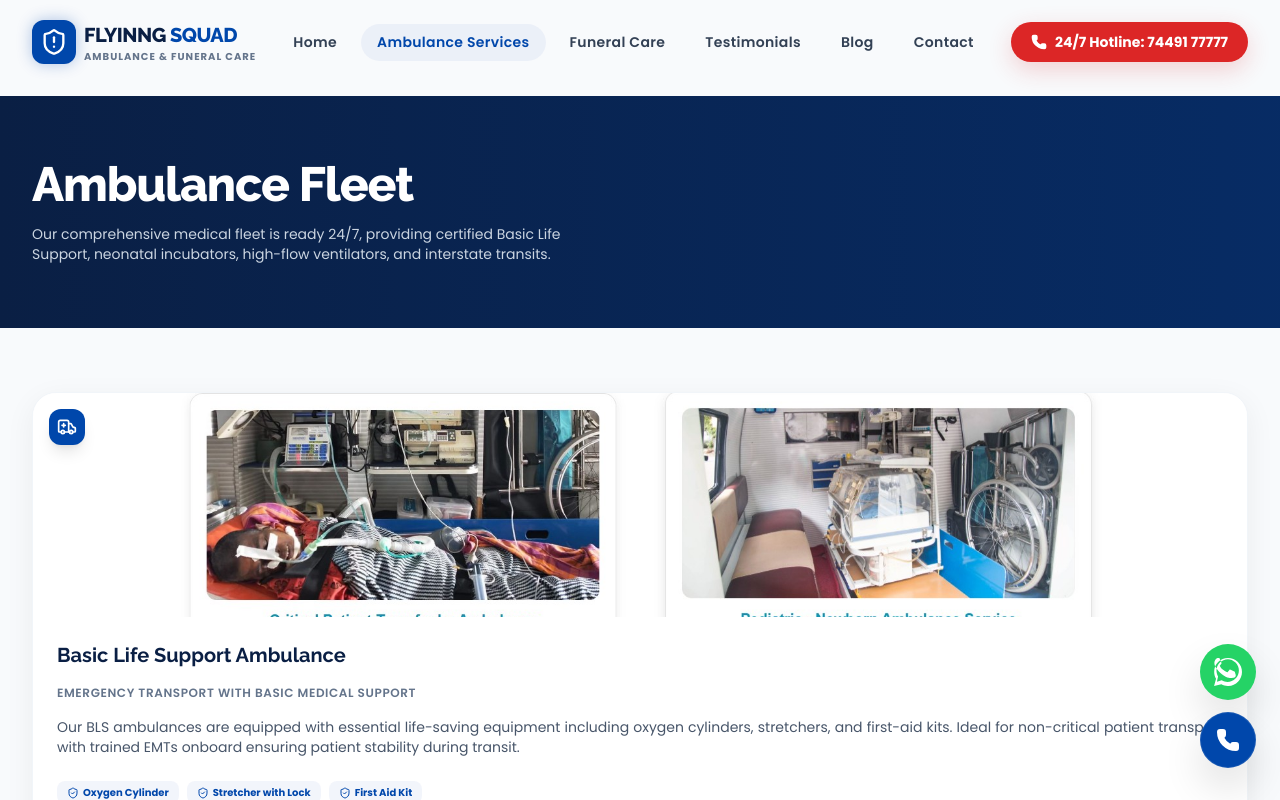
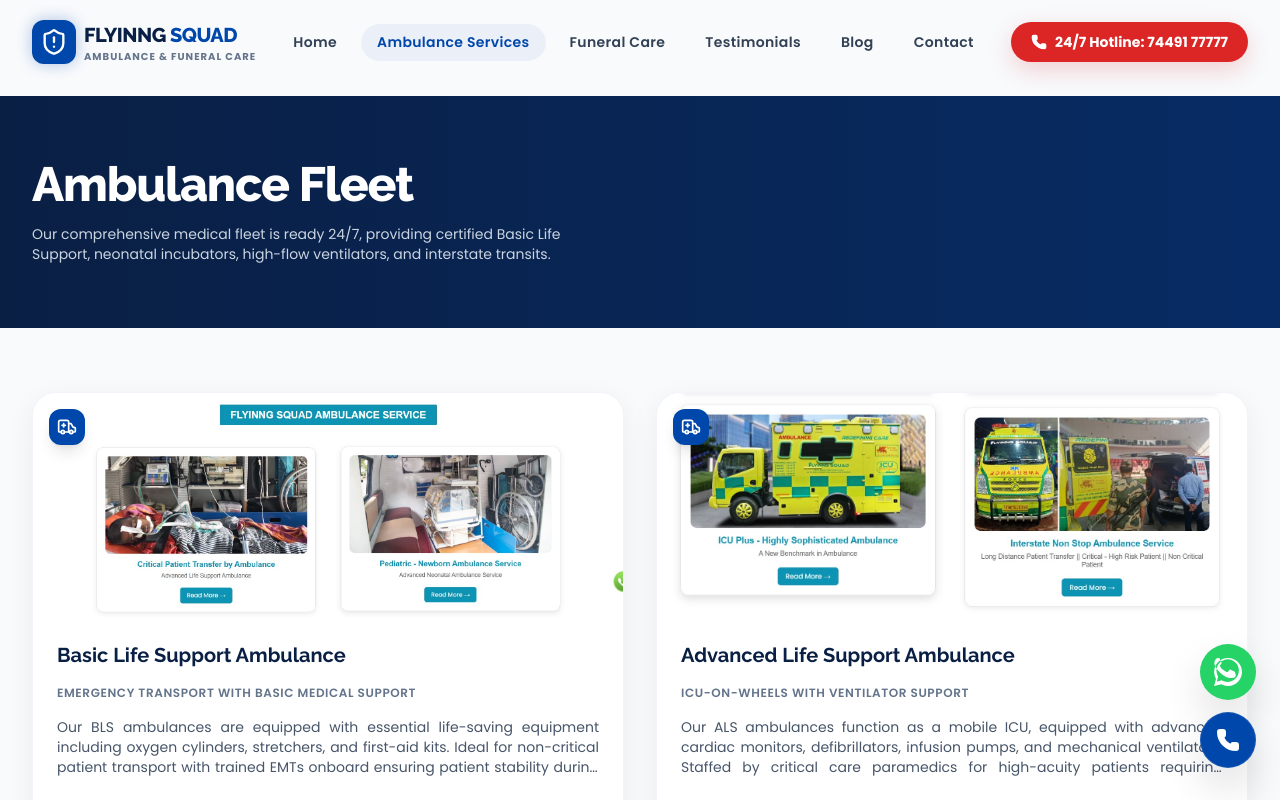
Before and after one commit to Prashanth-1411/R.G., a React (Vite) app: page /ambulance-services in a window 1280 px wide. Shown: the top 800 px of the page. Built offline with nearby package versions, Linux system fonts and the light colour scheme.

Commit message:
Revert ambulance services to 2 columns

```diff
--- a/src/pages/AmbulanceServices.tsx
+++ b/src/pages/AmbulanceServices.tsx
@@ -73,7 +73,7 @@
 
       <div className="max-w-7xl mx-auto px-4 sm:px-6 lg:px-8">
         {/* Services Grid */}
-        <div className="grid grid-cols-1 lg:grid-cols-1 gap-8">
+        <div className="grid grid-cols-1 md:grid-cols-2 lg:grid-cols-2 gap-8">
           {services.map((s, idx) => (
             <motion.div
               key={s.id}
```
